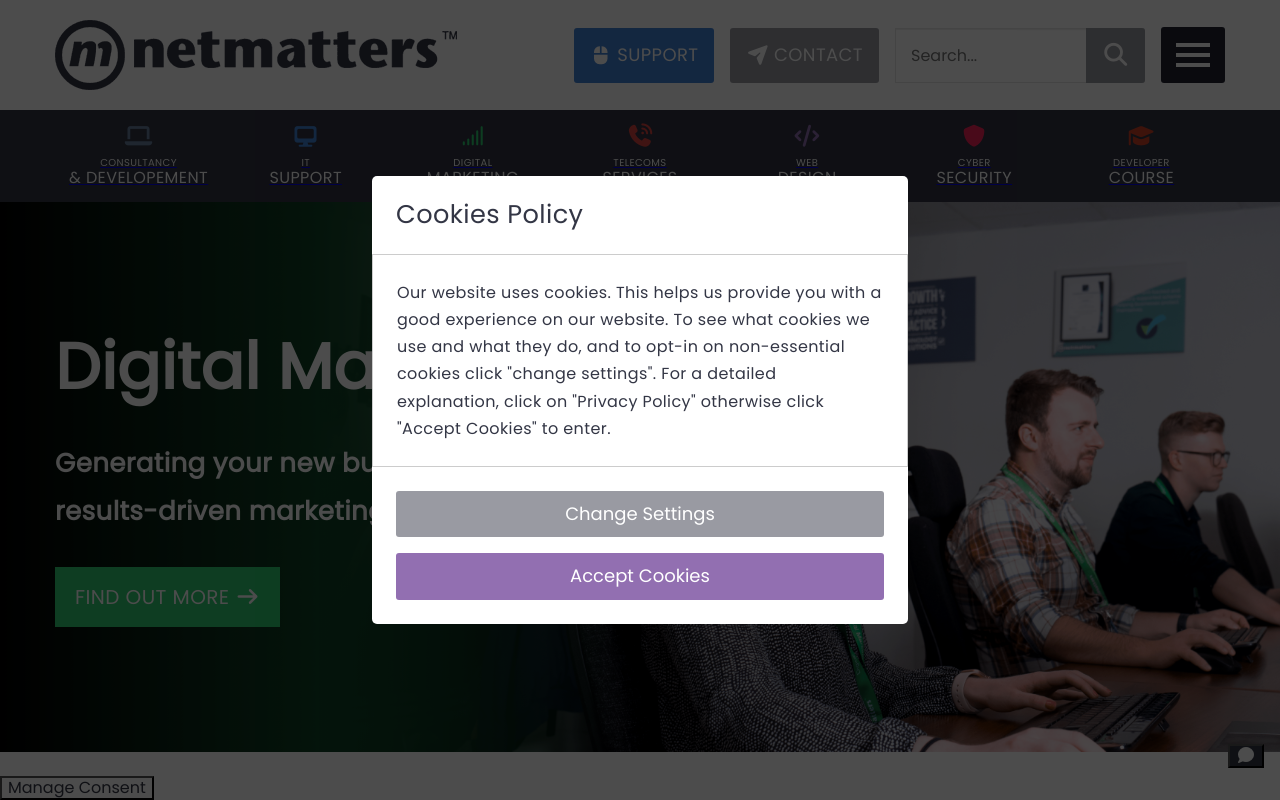
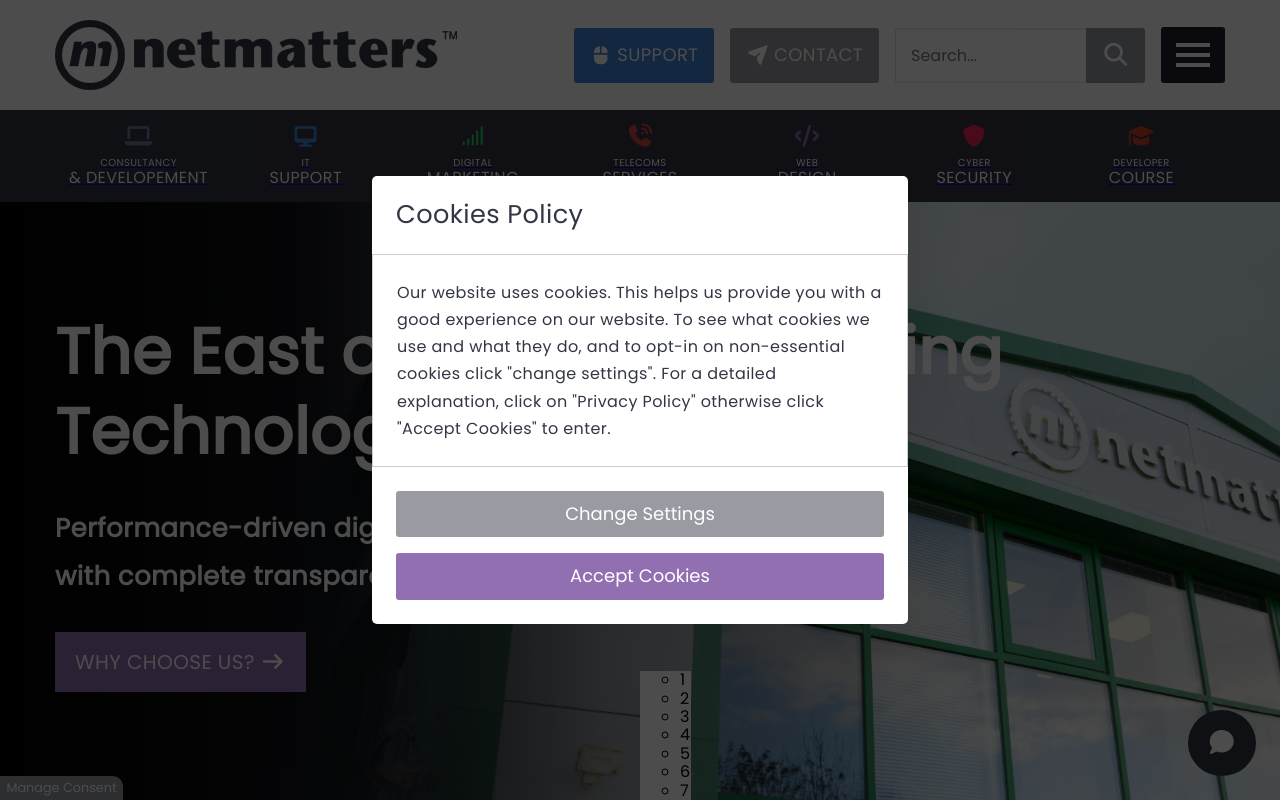
Before and after one commit to davidstratton-co-uk/nm-html-css-assessment, a PHP site: page / in a window 1280 px wide. Run offline with PHP 8.4, Linux system fonts and the light colour scheme.

Commit message:
Added Hero Section Content Added Styles for Background images for Hero Section Added Pagination buttons for hero section Styled Chat Link Button Styled Manage Consent Button

```diff
--- a/assets/scss/modules/_chat.scss
+++ b/assets/scss/modules/_chat.scss
@@ -1,11 +1,15 @@
 @use '../vars/color';
 @use '../helpers/media-query' as mq;
-
+//TODO: Is it possible to make the darkbackground switch when a darkbackground is behind it?
 #chat-icon {
     position: fixed;
-    bottom: 2rem;
-    right: 1rem;
-    background-color: color.$bg--normal;
-    color: color.$text--light;
+    bottom: 1.5rem;
+    right: 1.5rem;
+    background-color: #323544;
+    color: #fff;
     z-index: 50;
+    border: none;
+    border-radius: 50%;
+    padding: 1.2rem;
+    font-size: 1.5rem;
 }
--- a/assets/scss/modules/_cookiesbar.scss
+++ b/assets/scss/modules/_cookiesbar.scss
@@ -6,9 +6,14 @@
     position: fixed;
     bottom: 0;
     left: 0;
-    background-color: color.$bg--light;
-    color: color.$text--dark;
+    background-color: #999AA2;
+    color: color.$text--light;
     z-index: 50;
+    font-size: 0.8rem;
+    border: none;
+    border-top-right-radius: 10px;
+    cursor: pointer;
+    padding: 0.3rem 0.4rem;
 }
 
 #site-cookies {
--- a/assets/scss/modules/_hero.scss
+++ b/assets/scss/modules/_hero.scss
@@ -4,11 +4,26 @@
 @use 'sass:color' as sass-color;
 @use '../vars/services';
 #hero-list {
-    height: 550px;
+    height: 600px;
+    display: flex;
+    flex-direction: row;
+    overflow-x: auto;
+    list-style: none;
+    padding: 0;
+    margin: 0;
+}
+
+#hero-pagination {
+    position: absolute;
+    z-index: 5;
+    background-color: #fff;
+    bottom: 0;
+    left: 50%;
 }
 
 .hero-item {
     height: 100%;
+    width: 100%;
     position: relative;
     z-index: 0;
 
@@ -65,10 +80,37 @@
     display: none;
 }
 
-.hero-item[data-hero-num="4"] {
-    background: url("../assets/img/hero/hero-4.png");
+.hero-item {
     background-position: top;
     background-size: cover;
+}
+
+.hero-item[data-hero-num="1"] {
+    background-image: url("../img/hero/hero-1.png");
+}
+.hero-item[data-hero-num="2"] {
+    display: none;
+    background-image: url("../img/hero/hero-2.png");
+}
+.hero-item[data-hero-num="3"] {
+    display: none;
+    background-image: url("../img/hero/hero-3.png");
+}
+.hero-item[data-hero-num="4"] {
+    display: none;
+    background-image: url("../img/hero/hero-4.png");
+}
+.hero-item[data-hero-num="5"] {
+    display: none;
+    background-image: url("../img/hero/hero-5.png");
+}
+.hero-item[data-hero-num="6"] {
+    display: none;
+    background-image: url("../img/hero/hero-6.png");
+}
+.hero-item[data-hero-num="7"] {
+    display: none;
+    background-image: url("../img/hero/hero-7.png");
 }
 
 @each $service, $color in services.$list {
@@ -94,6 +136,12 @@
     .hero-content {
         align-items: flex-start;
 
+        h2,
+        p,
+        a {
+        text-align: left;
+        }
+
         h2 {
             font-size: 64px;
             line-height: 80px;
--- a/assets/scss/style.scss
+++ b/assets/scss/style.scss
@@ -29,7 +29,4 @@
 //           - bottom normal sidebar, support section in view until support button on nav shown
 //
 
-//TODO: pop-up notifying the user the website uses cookies,
-//this should store locally and prevent the pop-up reappearing on page reload
-
 //TODO: Client + Partner Slider
--- a/assets/scss/vars/_services.scss
+++ b/assets/scss/vars/_services.scss
@@ -6,4 +6,5 @@
     "webdesign": #926fb1,
     "security": #f62459,
     "course": #ce4125,
+    "software": #f7b322,
 );
--- a/index.html
+++ b/index.html
@@ -194,16 +194,79 @@
             </header>
             <main>
                 <section id="section-hero">
-                    <div id="hero-list">
-                        <div class="hero-item" data-hero-num="4">
-                            <div class="hero-content">
-                                <header><h2>Digital Marketing</h2></header>
-                                <p>Generating your new business through <br > results-driven marketing activities.</p>
-                                <a href="#" class="news-more--marketing">Find Out More <i class="fa-solid fa-arrow-right"></i></a>
+                    <ul id="hero-list">
+
+                            <li class="hero-item" data-hero-num="1">
+                                <div class="hero-content">
+                                    <header><h2>The East of England's Leading Technology Company</h2></header>
+                                    <p>Performance-driven digital and technology services<br> with complete transparency.</p>
+                                    <a href="#" class="news-more--webdesign">Why Choose Us? <i class="fa-solid fa-arrow-right"></i></a>
+                                </div>
+                            </li>
+                        <li>
+                            <div class="hero-item" data-hero-num="2">
+                                <div class="hero-content">
+                                    <header><h2>Bespoke Software</h2></header>
+                                    <p>Delivering expert bespoke software<br> solutions across a range of industries.</p>
+                                    <a href="#" class="news-more--software">Find Out More <i class="fa-solid fa-arrow-right"></i></a>
+                                </div>
                             </div>
+                        </li>
+                        <li>
+                            <div class="hero-item" data-hero-num="3">
+                                <div class="hero-content">
+                                    <header><h2>IT Support</h2></header>
+                                    <p>Fast and cost-effective IT support<br> services for your business.</p>
+                                    <a href="#" class="news-more--support">Find Out More <i class="fa-solid fa-arrow-right"></i></a>
+                                </div>
+                            </div>
+                            <div class="hero-item" data-hero-num="4">
+                                <div class="hero-content">
+                                    <header><h2>Digital Marketing</h2></header>
+                                    <p>Generating your new business through<br > results-driven marketing activities.</p>
+                                    <a href="#" class="news-more--marketing">Find Out More <i class="fa-solid fa-arrow-right"></i></a>
+                                </div>
+                            </div>
+                        </li>
+                        <li>
+                            <div class="hero-item" data-hero-num="5">
+                                <div class="hero-content">
+                                    <header><h2>Telecoms Services</h2></header>
+                                    <p>A new approach to connectivity, see<br> how we can help your business.</p>
+                                    <a href="#" class="news-more--telecoms">Find Out More <i class="fa-solid fa-arrow-right"></i></a>
+                                </div>
+                            </div>
+                        </li>
+                        <li>
+                            <div class="hero-item" data-hero-num="6">
+                                <div class="hero-content">
+                                    <header><h2>Web Design</h2></header>
+                                    <p>For businesses looking to make a strong<br> and effective first impression.</p>
+                                    <a href="#" class="news-more--webdesign">Find Out More <i class="fa-solid fa-arrow-right"></i></a>
+                                </div>
+                            </div>
+                        </li>
+                        <li>
+                            <div class="hero-item" data-hero-num="7">
+                                <div class="hero-content">
+                                    <header><h2>Cyber Security</h2></header>
+                                    <p>Keeping businesses and their customers<br> sensitive information protected.</p>
+                                    <a href="#" class="news-more--marketing">Find Out More <i class="fa-solid fa-arrow-right"></i></a>
+                                </div>
+                            </div>
+                        </li>
+                        <div id="hero-pagination">
+                            <ul>
+                                <li>1</li>
+                                <li>2</li>
+                                <li>3</li>
+                                <li>4</li>
+                                <li>5</li>
+                                <li>6</li>
+                                <li>7</li>
+                            </ul>
                         </div>
-                        <div id="hero-scroll">Pagination</div>
-                    </div>
+                    </ul>
                 </section>
                 <section id="section-services">
                     <div id="services-container" class="container">
```
Also changed, not shown: assets/scripts/main.js (+0 -9 lines), assets/css/style.css, assets/css/style.min.css, 2 other files.
